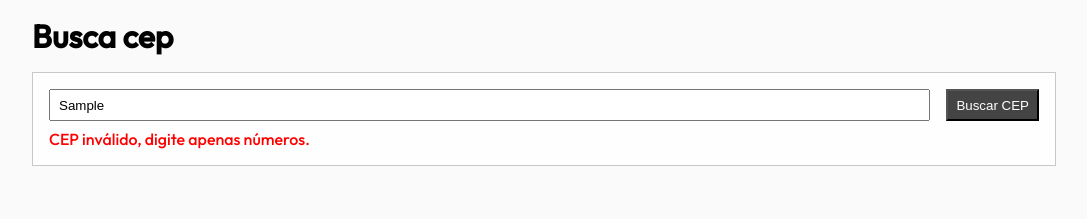
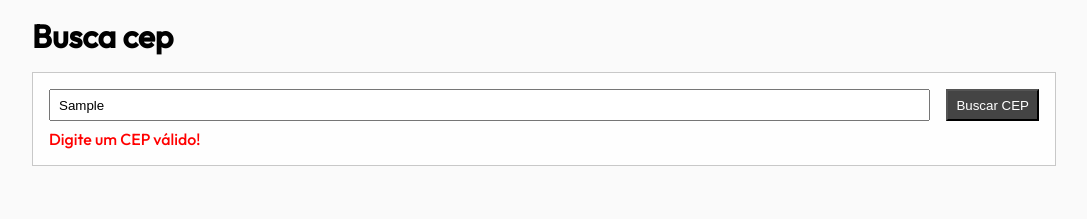
Before and after one commit to devlucaslopes/desafio-busca-cep, a React (Create React App) app: page / in a window 1280 px wide. Both pictures are taken after typing "Sample" into the empty fields and a click on the button "Buscar CEP". Shown: the top 219 px of the page, without its empty margins (96-1183 px from the left). Built offline with nearby package versions, Linux system fonts and the light colour scheme.

Commit message:
feat: create validate function

```diff
--- a/src/components/Search/index.tsx
+++ b/src/components/Search/index.tsx
@@ -4,6 +4,14 @@ import './style.scss'
 
 type SearchType = {
   onSubmit: (cep: string) => void
+}
+
+const validate = (value: string): boolean => {
+  if (isNaN(parseInt(value))) return false
+
+  if (value.length > 8) return false
+
+  return true
 }
 
 export const Search = ({ onSubmit }: SearchType) => {
@@ -14,7 +22,7 @@ export const Search = ({ onSubmit }: SearchType) => {
     event.preventDefault()
     setHasError(false)
 
-    if (isNaN(parseInt(cep))) {
+    if (!validate(cep)) {
       setHasError(true)
       return
     }
@@ -33,7 +41,7 @@ export const Search = ({ onSubmit }: SearchType) => {
         />
         <button type="submit">Buscar CEP</button>
       </div>
-      {hasError && <span>CEP inválido, digite apenas números.</span>}
+      {hasError && <span>Digite um CEP válido!</span>}
     </form>
   )
 }
```
